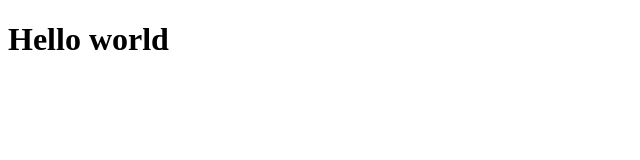
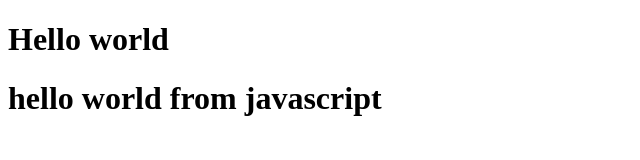
Before and after one commit to CHANDINIJV/Learning-React-from-scratch, a plain HTML site: page index.html in a window 1280 px wide. Shown: the whole page, without its empty margins (0-640 px from the left). Drawn offline with Linux system fonts and the light colour scheme.

Commit message:
hello from js

```diff
--- a/index.html
+++ b/index.html
@@ -9,5 +9,11 @@
     <div id="demo">
         <h1>Hello world</h1>
     </div>
+    <script>
+        const heading = document.createElement("h1");
+        heading.innerHTML = "hello world from javascript";
+        const root  = document.getElementById("demo");
+        root.appendChild(heading);
+    </script>
 </body>
 </html>
```
